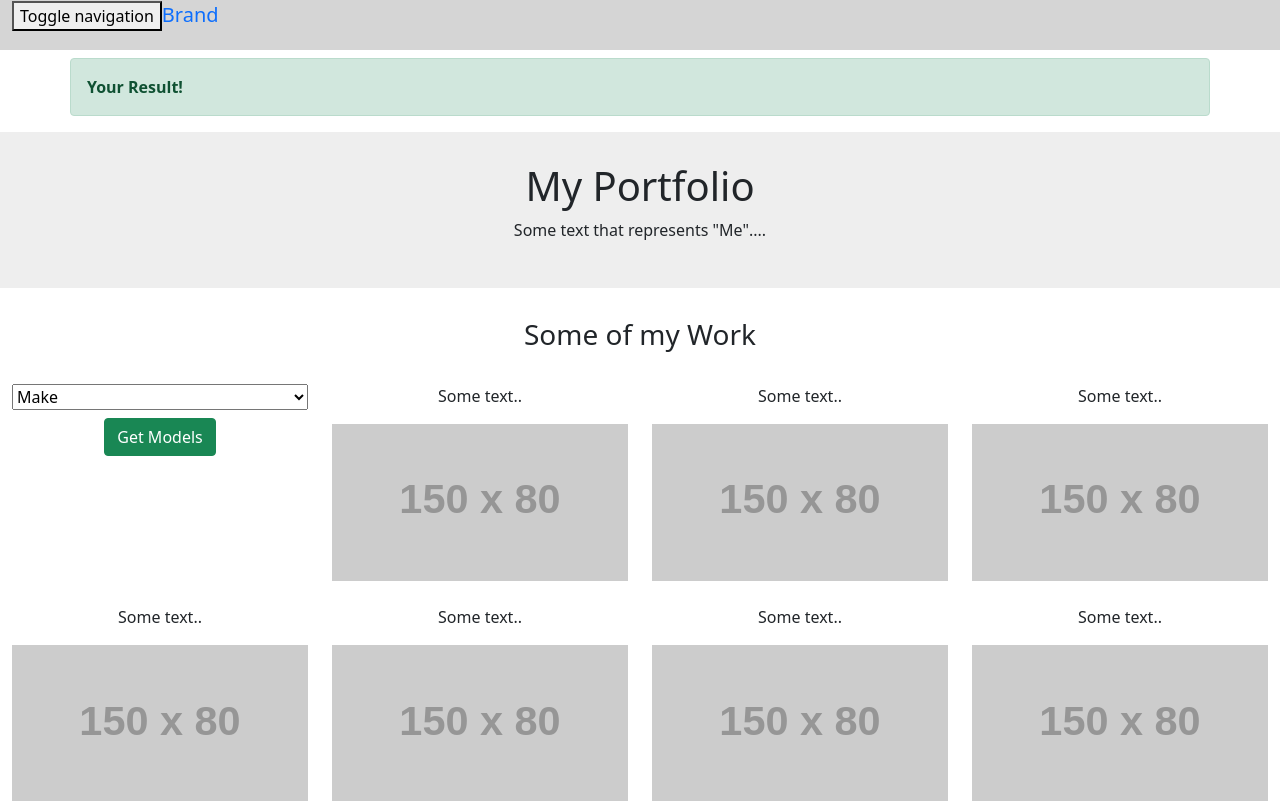
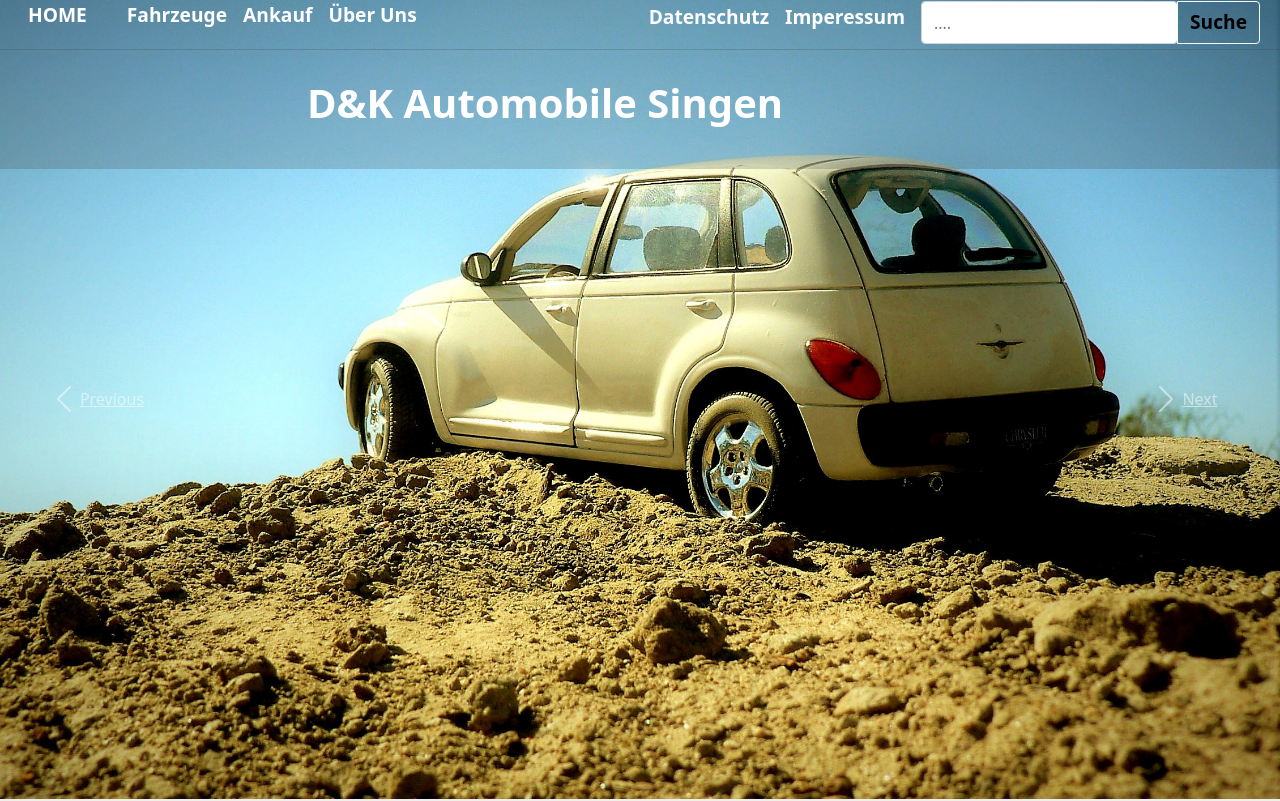
Before and after one commit to cronycommunity/dk-automobile-web-angular, an Angular app: page / in a window 1280 px wide. Shown: the top 801 px of the page. Built offline with nearby package versions, Linux system fonts and the light colour scheme.

Commit message:
Navbar Alte Version

```diff
--- a/src/app/navbar/navbar.component.html
+++ b/src/app/navbar/navbar.component.html
@@ -1,90 +1,134 @@
-<nav class="navbar navbar-default navbar-fixed-top" role="navigation">
+<!-- Main Navigation-->
+<header>
+  <!-- Navbar -->
+  <nav class="navbar navbar-expand-lg navbar-dark d-none d-lg-block" style="z-index: 2000;">
+
     <div class="container-fluid">
-    <!-- Brand and toggle get grouped for better mobile display -->
-    <div class="navbar-header">
-      <button type="button" class="navbar-toggle" data-toggle="collapse" data-target="#bs-example-navbar-collapse-1">
-					<span class="sr-only">Toggle navigation</span>
-					<span class="icon-bar"></span>
-					<span class="icon-bar"></span>
-					<span class="icon-bar"></span>
+      <!-- Navbar brand -->
+      <a class="navbar-brand nav-link" style="color:black; font-size: larger; font-weight: bolder;"  id="l1" target="_blank" href="https://mdbootstrap.com/docs/standard/">
+        <strong>HOME</strong>
+      </a>
+      <button class="navbar-toggler" type="button" data-mdb-toggle="collapse" data-mdb-target="#navbarExample01"
+        aria-controls="navbarExample01" aria-expanded="false" aria-label="Toggle navigation">
+        <i class="fas fa-bars"></i>
       </button>
-      <a class="navbar-brand" href="#">Brand</a>
-    </div>
-
-    <!-- Collect the nav links, forms, and other content for toggling -->
-    <div class="collapse navbar-collapse" id="bs-example-navbar-collapse-1">
-      <ul class="nav navbar-nav">
-        <li class="active"><a href="#">Link</a></li>
-        <li><a href="#">Link</a></li>
-        <li class="dropdown">
-          <a href="#" class="dropdown-toggle" data-toggle="dropdown">Dropdown <b class="caret"></b></a>
-          <ul class="dropdown-menu">
-            <li><a href="#">Action</a></li>
-            <li><a href="#">Another action</a></li>
-            <li><a href="#">Something else here</a></li>
-            <li class="divider"></li>
-            <li><a href="#">Separated link</a></li>
-            <li class="divider"></li>
-            <li><a href="#">One more separated link</a></li>
-          </ul>
+      <div class="collapse navbar-collapse text-dark " id="navbarExample01">
+        <ul class="navbar-nav me-auto mb-2 mb-lg-0">
+          <li class="nav-item active">
+            <a class="nav-link" style="color:black; font-size: larger; font-weight: bolder;" id="l1" aria-current="page" href="#intro">Fahrzeuge</a>
           </li>
-      </ul>
-      <ul class="nav navbar-nav navbar-right">
-        <li class="dropdown">
-          <a href="#" class="dropdown-toggle" data-toggle="dropdown" role="button" aria-expanded="false" aria-haspopup="true"><i class="fa fa-question-circle"></i>Help<span class="caret"></span></a>
-          <ul class="dropdown-menu">
-
-            <li><a href="#" target="_blank">Clerk's Manual</a></li>
-            <li><a href="#" target="_blank">Accounting Manual</a></li>
-            <li><a href="#" target="_blank">Records Retention Schedule</a></li>
-            <li><a href="#">Electronic Records Destruction Procedure</a></li>
-            <li role="separator" class="divider"></li>
-            <li><a href="#" target="_blank">Latest News</a></li>
-            <li><a href="#" target="_blank">About</a></li>
-          </ul>
+          <li class="nav-item">
+            <a class="nav-link" id="l1" style="color:black; font-size: larger; font-weight: bolder;" href="https://www.youtube.com/channel/UC5CF7mLQZhvx8O5GODZAhdA" rel="nofollow"
+              target="_blank">Ankauf</a>
           </li>
-        <li><a href="#"><i class="fa fa-th"></i>Apps</a></li>
-        <li class="dropdown">
-          <a href="#" class="dropdown-toggle" data-toggle="dropdown" role="button" aria-expanded="false">
-            <i class="fa fa-user"></i><span id="profileUserName">John Doe</span><span class="caret"></span>
-          </a>
-          <ul class="dropdown-menu" role="menu">
-            <li><a class="SendEmail"><i class="fa fa-commenting-o" aria-hidden="true"></i>Feedback</a></li>
-            <li><a href="#"><i class="fa fa-user"></i>Profile</a></li>
-            <li><a href="#"><i class="fa fa-sign-out"></i>Logout</a></li>
-          </ul>
+          <li class="nav-item">
+            <a class="nav-link" id="l1" style="color:black; font-size: larger; font-weight: bolder;" href="https://mdbootstrap.com/docs/standard/" target="_blank">Über Uns</a>
           </li>
         </ul>
 
-      <form class="navbar-form navbar-right" role="search">
-        <div class="input-group active">
-          <span class="input-group-btn">
-              <button type="submit" class="btn btn-primary" id='searchBtn'>
-							  <span class="glyphicon glyphicon-map-marker">
-									<span class="sr-only">Search</span>
-          </span>
-          </button>
-          </span>
-          <input type="text" class="form-control" style="width: 250px;" placeholder="Trimble [112] Case Inquiry">
-          <span class="input-group-btn">
-              <button type="submit" class="btn btn-success" id='searchBtn'>
-							  <span class="glyphicon glyphicon-search">
-									<span class="sr-only">Search</span>
-          </span>
-          </button>
-          </span>
+        <ul class="navbar-nav list-inline">
+          <!-- Icons -->
+          <li class="">
+
+            <a class="nav-link" href="https://www.youtube.com/channel/UC5CF7mLQZhvx8O5GODZAhdA" rel="nofollow"
+              target="_blank">
+              <i class="fab fa-youtube"></i>
+            </a>
+          </li>
+          <li class="">
+            <a class="nav-link" id="l1" style="color:black; font-size: larger; font-weight: bolder; padding-top: 25px" href="https://www.facebook.com/mdbootstrap" rel="nofollow" target="_blank">
+              Datenschutz
+            </a>
+
+          </li>
+          <li class="nav-item">
+            <a class="nav-link" style="color:black; font-size: larger; font-weight: bolder; padding-top: 25px" id="l1" href="https://twitter.com/MDBootstrap" rel="nofollow" target="_blank">
+              Imperessum
+            </a>
+          </li>
+          <li class="nav-item">
+            <a class="nav-link" href="https://github.com/mdbootstrap/mdb-ui-kit" rel="nofollow" target="_blank">
+              <i class="fab fa-github"></i>
+
+                <div class="input-group rounded">
+                  <input type="search" class="form-control rounded" style="margin-top: 15px"  id="s1" placeholder="...." aria-label="Suche" aria-describedby="search-addon"/>
+                  <button class="btn btn-outline-light" id="s1"  style="color:black; font-size: larger; font-weight: bolder; margin-top: 15px"type="submit">Suche</button>
                 </div>
-      </form>
+            </a>
+          </li>
+        </ul>
       </div>
-    <!-- /.navbar-collapse -->
     </div>
-  <!-- /.container-fluid -->
   </nav>
+  <!-- Navbar -->
 
-<div class="container">
-  <div class="row">
-    <div class="alert alert-success">
-      <strong>Your Result!</strong> <span id="showSearchTerm"></span>
+  <!-- Carousel wrapper -->
+  <div id="introCarousel" class="carousel slide carousel-fade shadow-2-strong" data-mdb-ride="carousel">
+    <!-- Indicators -->
+    <ol class="carousel-indicators">
+      <li data-mdb-target="#introCarousel" data-mdb-slide-to="0" class="active"></li>
+      <li data-mdb-target="#introCarousel" data-mdb-slide-to="1"></li>
+      <li data-mdb-target="#introCarousel" data-mdb-slide-to="2"></li>
+    </ol>
+
+    <!-- Inner -->
+    <div class="carousel-inner text-white bg-primary">
+      <!-- Single item -->
+      <div class="carousel-item active">
+        <div class="mask " >
+          <div class="d-flex justify-content-center align-items-center h-100">
+            <div class="text-white text-center">
+              <h1 class="mb-3" style="font-size:40px; font-weight: bolder;">D&K Automobile Singen</h1>
+              <!-- <a class="btn btn-outline-light btn-lg m-2" href="youtube linki buraya gelecek"
+                role="button" rel="nofollow" target="_blank">Unser Präsentation Video</a> -->
             </div>
           </div>
         </div>
+      </div>
+
+      <!-- Single item -->
+      <div class="carousel-item">
+        <div class="mask" style="background-color: rgba(0, 0, 0, 0.3);">
+          <div class="d-flex justify-content-center align-items-center h-100">
+            <div class="text-dark text-center">
+              <h2>You can place here any content</h2>
+            </div>
+          </div>
+        </div>
+      </div>
+
+      <!-- Single item -->
+      <div class="carousel-item">
+        <div class="mask" style="
+              background: linear-gradient(
+                45deg,
+                rgba(29, 236, 197, 0.7),
+                rgba(91, 14, 214, 0.7) 100%
+              );
+            ">
+          <div class="d-flex justify-content-center align-items-center h-100">
+            <div class="text-dark text-center">
+              <h2>And cover it with any mask</h2>
+              <a class="btn btn-outline-light btn-lg m-2"
+                href="https://mdbootstrap.com/docs/standard/content-styles/masks/" target="_blank" role="button">Learn
+                about masks</a>
+            </div>
+          </div>
+        </div>
+      </div>
+    </div>
+    <!-- Inner -->
+
+    <!-- Controls -->
+    <a class="carousel-control-prev" href="#introCarousel" role="button" data-mdb-slide="prev">
+      <span class="carousel-control-prev-icon" aria-hidden="true"></span>
+      <span class="sr-only">Previous</span>
+    </a>
+    <a class="carousel-control-next" href="#introCarousel" role="button" data-mdb-slide="next">
+      <span class="carousel-control-next-icon" aria-hidden="true"></span>
+      <span class="sr-only">Next</span>
+    </a>
+  </div>
+  <!-- Carousel wrapper -->
+</header>
+<!--Main Navigation -->
```
Lines whose indentation alone changed are shown as unchanged.
